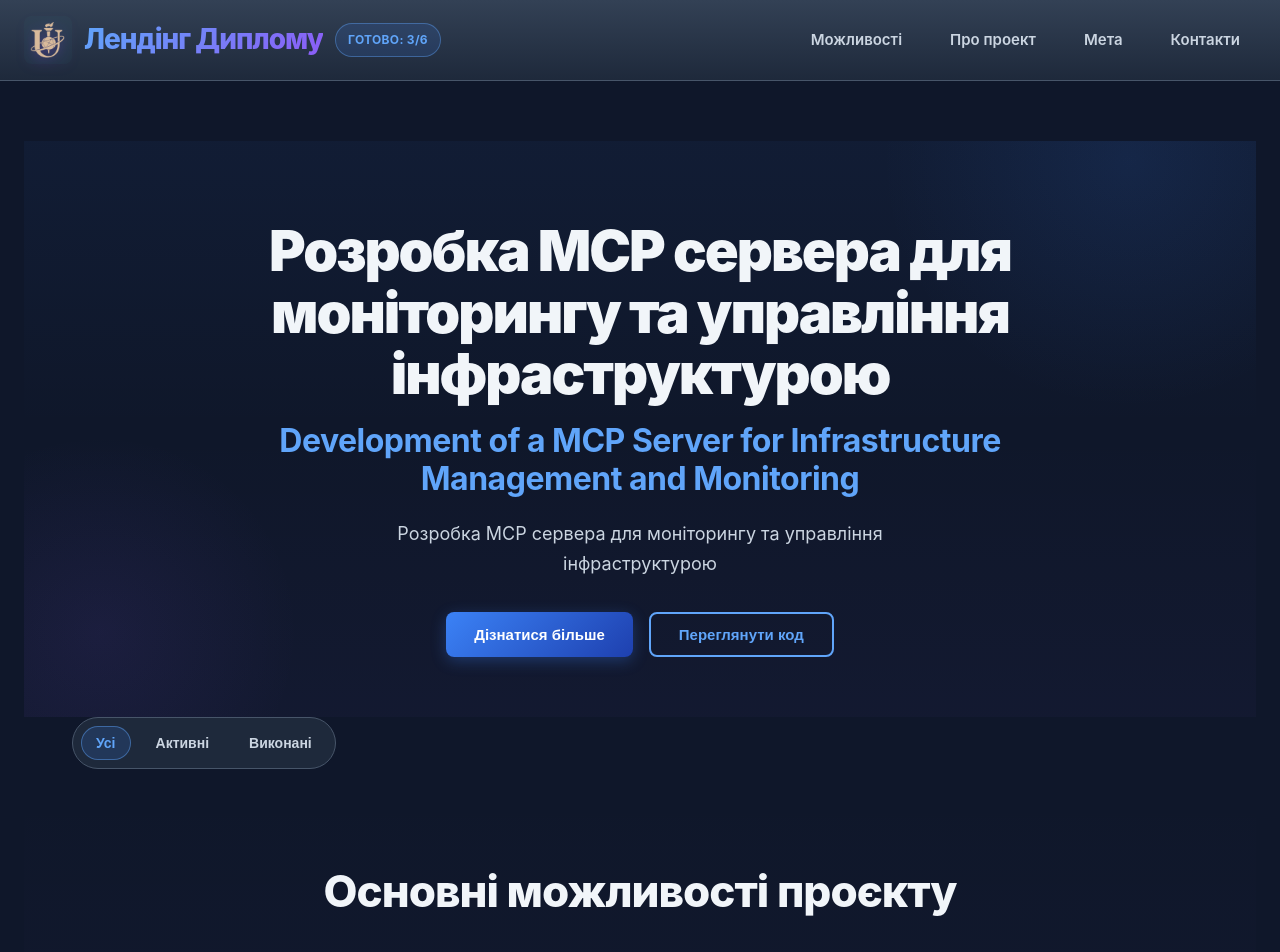
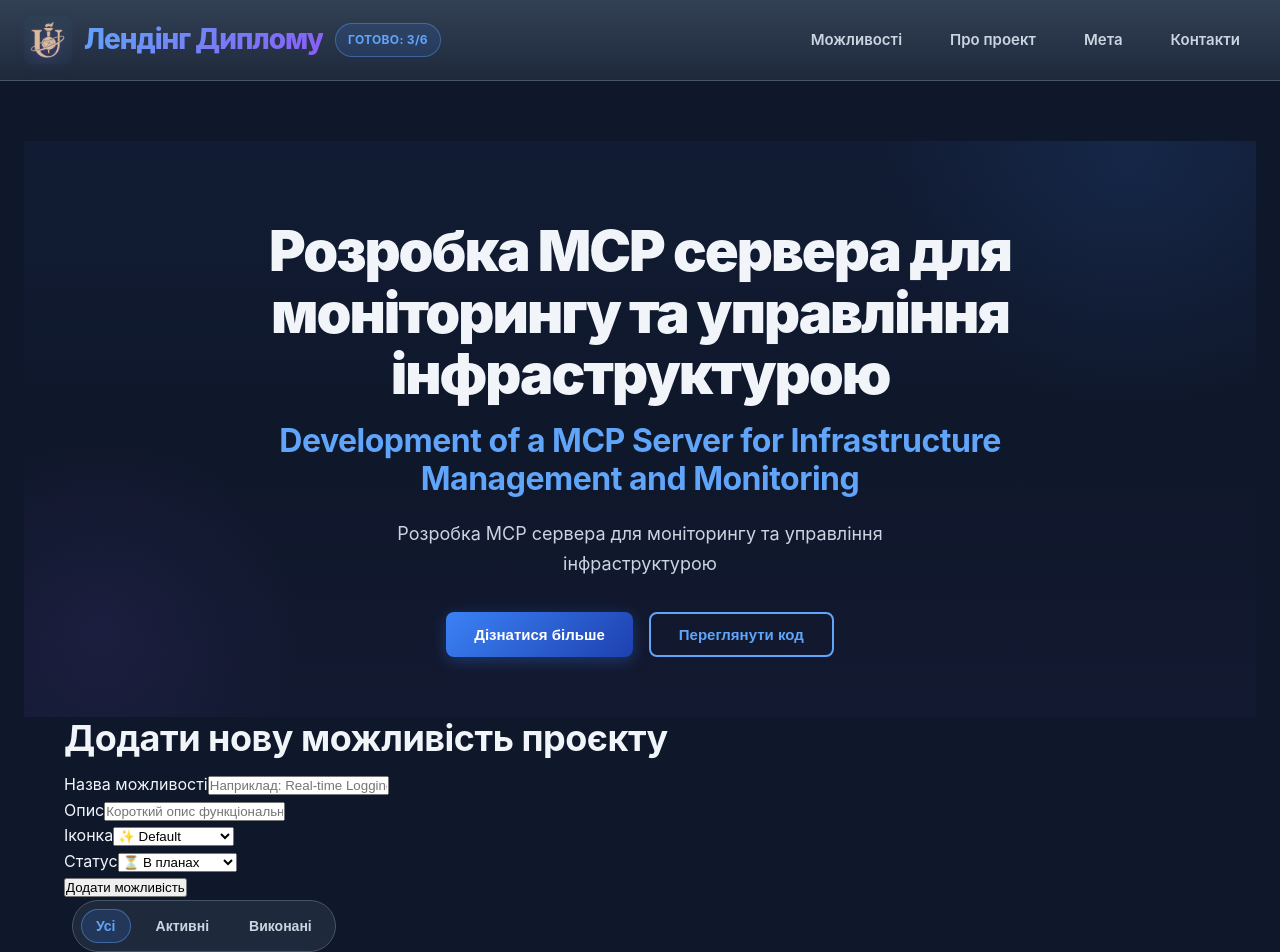
Before and after one commit to LyaKonch/diploma_landing, a React (Vite) app: page / in a window 1280 px wide. Shown: the top 952 px of the page. Built offline with nearby package versions, Linux system fonts and the light colour scheme.

Commit message:
feat: додано керовану форму для створення features

```diff
--- a/src/App.jsx
+++ b/src/App.jsx
@@ -75,6 +75,10 @@ function App() {
     );
   };
 
+  const handleAddFeature = (newFeature) => {
+    setFeatures((prev) => [...prev, newFeature]);
+  };
+
   const visibleFeatures = features.filter((feature) => {
     if (filterMode === 'completed') {
       return feature.status === 'done';
@@ -138,6 +142,7 @@ function App() {
         filterMode={filterMode}
         onFilterModeChange={setFilterMode}
         onToggleFeatureStatus={handleToggleFeatureStatus}
+        onAddFeature={handleAddFeature}
         actuality={actuality}
         goals={goals}
         methodology={methodology}
--- /dev/null
+++ b/src/components/FeatureForm.jsx
@@ -0,0 +1,116 @@
+import { useState } from 'react';
+
+function FeatureForm({ onAddFeature }) {
+  const [title, setTitle] = useState('');
+  const [description, setDescription] = useState('');
+  const [icon, setIcon] = useState('✨');
+  const [status, setStatus] = useState('planned');
+
+  const iconOptions = [
+    { value: '✨', label: '✨ Default' },
+    { value: '🔒', label: '🔒 Security' },
+    { value: '📊', label: '📊 Monitoring' },
+    { value: '🚀', label: '🚀 Deployment' },
+    { value: '⚙️', label: '⚙️ Management' },
+    { value: '🔐', label: '🔐 Auth' },
+    { value: '🔍', label: '🔍 Analysis' },
+    { value: '💾', label: '💾 Storage' },
+    { value: '🌐', label: '🌐 Network' },
+    { value: '🛡️', label: '🛡️ Protection' },
+  ];
+
+  function handleSubmit(e) {
+    e.preventDefault();
+
+    if (!title.trim() || !description.trim()) {
+      return;
+    }
+
+    const newFeature = {
+      id: Date.now(),
+      title: title.trim(),
+      desc: description.trim(),
+      icon: icon,
+      status: status,
+    };
+
+    onAddFeature(newFeature);
+
+    setTitle('');
+    setDescription('');
+    setIcon('✨');
+    setStatus('planned');
+  }
+
+  return (
+    <section className="feature-form-section" aria-label="Додати нову можливість">
+      <div className="container">
+        <h2 className="feature-form__title">Додати нову можливість проєкту</h2>
+        <form onSubmit={handleSubmit} className="feature-form">
+          <div className="feature-form__row">
+            <div className="feature-form__field">
+              <label htmlFor="feature-title">Назва можливості</label>
+              <input
+                id="feature-title"
+                type="text"
+                placeholder="Наприклад: Real-time Logging"
+                value={title}
+                onChange={(e) => setTitle(e.target.value)}
+                className="feature-form__input"
+              />
+            </div>
+
+            <div className="feature-form__field">
+              <label htmlFor="feature-desc">Опис</label>
+              <input
+                id="feature-desc"
+                type="text"
+                placeholder="Короткий опис функціональності"
+                value={description}
+                onChange={(e) => setDescription(e.target.value)}
+                className="feature-form__input"
+              />
+            </div>
+          </div>
+
+          <div className="feature-form__row">
+            <div className="feature-form__field">
+              <label htmlFor="feature-icon">Іконка</label>
+              <select
+                id="feature-icon"
+                value={icon}
+                onChange={(e) => setIcon(e.target.value)}
+                className="feature-form__select"
+              >
+                {iconOptions.map((option) => (
+                  <option key={option.value} value={option.value}>
+                    {option.label}
+                  </option>
+                ))}
+              </select>
+            </div>
+
+            <div className="feature-form__field">
+              <label htmlFor="feature-status">Статус</label>
+              <select
+                id="feature-status"
+                value={status}
+                onChange={(e) => setStatus(e.target.value)}
+                className="feature-form__select"
+              >
+                <option value="planned">⏳ В планах</option>
+                <option value="done">✅ Реалізовано</option>
+              </select>
+            </div>
+
+            <button type="submit" className="feature-form__button">
+              Додати можливість
+            </button>
+          </div>
+        </form>
+      </div>
+    </section>
+  );
+}
+
+export default FeatureForm;
--- a/src/components/Main.jsx
+++ b/src/components/Main.jsx
@@ -1,4 +1,5 @@
 import Hero from './Hero';
+import FeatureForm from './FeatureForm';
 import FeaturesList from './FeaturesList';
 import ActualitySection from './ActualitySection';
 import GoalsSection from './GoalsSection';
@@ -12,6 +13,7 @@ function Main({
   filterMode,
   onFilterModeChange,
   onToggleFeatureStatus,
+  onAddFeature,
   actuality,
   goals,
   methodology,
@@ -27,6 +29,7 @@ function Main({
   return (
     <main className="main">
       <Hero subtitle={subtitle} />
+      <FeatureForm onAddFeature={onAddFeature} />
       <section className="feature-filters" aria-label="Фільтри можливостей">
         <div className="container">
           <div className="feature-filters__group" role="group" aria-label="Режим відображення">
```
